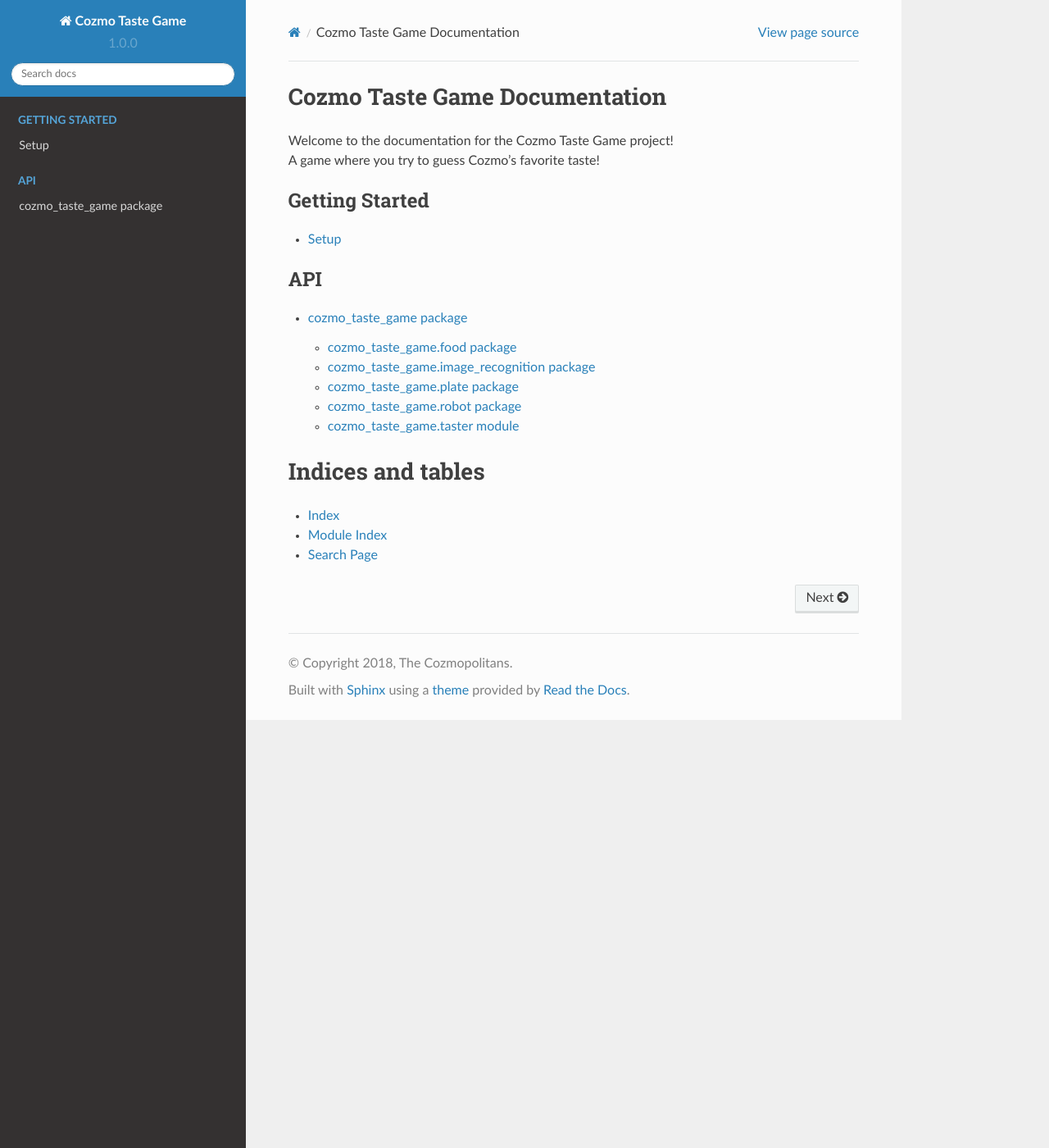
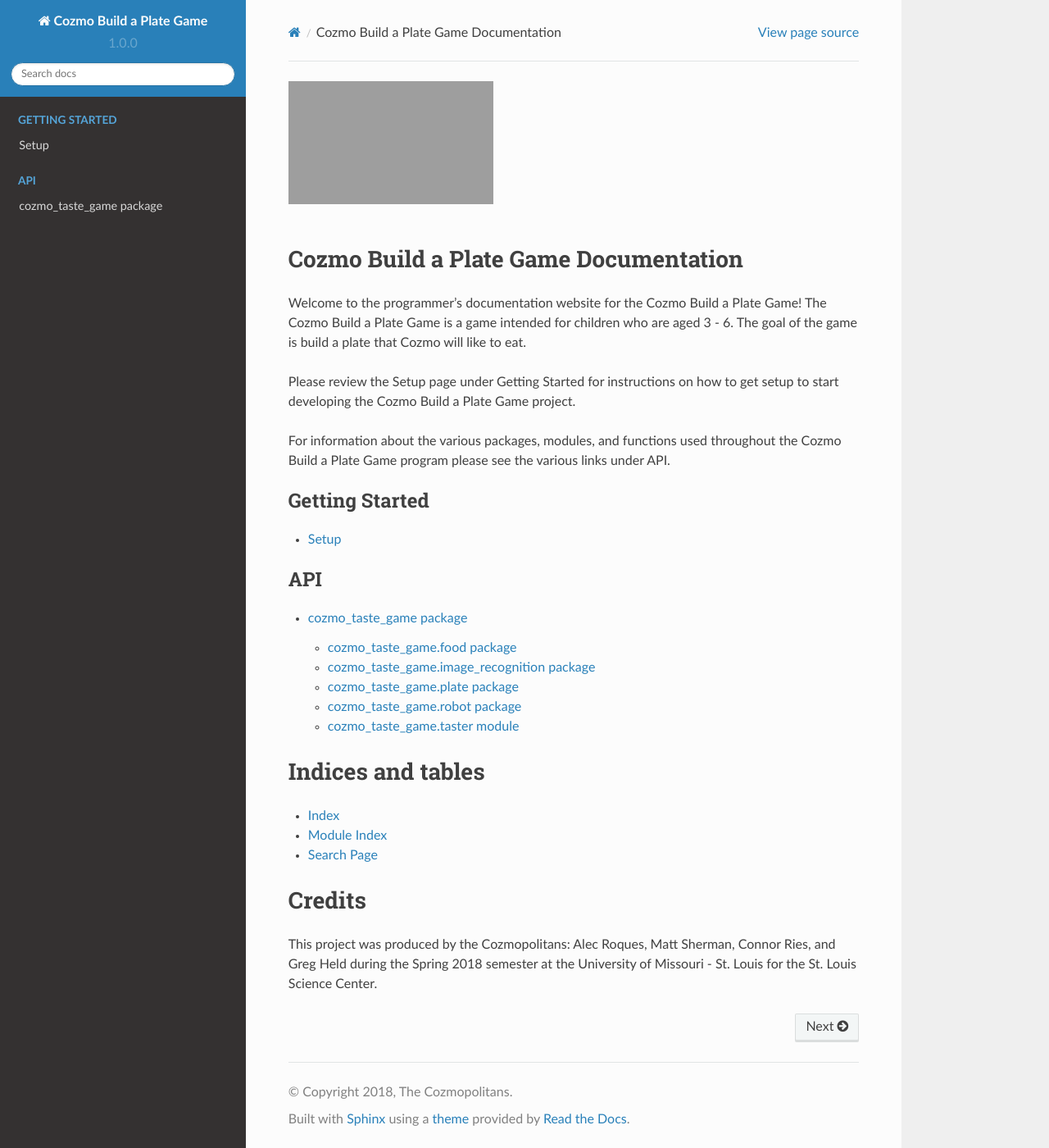
Before and after one commit to thejamiewyatt/CookingWithCozmo, a Sphinx documentation site: the page built from docs/index.rst, in a window 1280 px wide and 1400 px high. Shown: the whole window at 82% size. Built offline with Sphinx 7.4.7 and the Read the Docs theme 2.0.0, drawn with Linux system fonts in a browser that asks for light colours; grey boxes are pictures that could not be loaded.

Commit message:
Add more detail to programmer's documenatation

```diff
--- a/docs/conf.py
+++ b/docs/conf.py
@@ -51,7 +51,7 @@ source_suffix = '.rst'
 master_doc = 'index'
 
 # General information about the project.
-project = 'Cozmo Taste Game'
+project = 'Cozmo Build a Plate Game'
 copyright = '2018, The Cozmopolitans'
 author = 'The Cozmopolitans'
 
@@ -257,7 +257,7 @@ latex_documents = [
 # One entry per manual page. List of tuples
 # (source start file, name, description, authors, manual section).
 man_pages = [
-    (master_doc, 'cozmotastegame', 'Cozmo Taste Game Documentation',
+    (master_doc, 'cozmobuildaplategame', 'Cozmo Build a Plate Game Documentation',
      [author], 1)
 ]
 
@@ -271,8 +271,8 @@ man_pages = [
 # (source start file, target name, title, author,
 #  dir menu entry, description, category)
 texinfo_documents = [
-    (master_doc, 'CozmoTasteGame', 'Cozmo Taste Game Documentation',
-     author, 'CozmoTasteGame', 'One line description of project.',
+    (master_doc, 'CozmoBuildAPlateGame', 'Cozmo Build a Plate Game Documentation',
+     author, 'CozmoBuildAPlateGame', 'One line description of project.',
      'Miscellaneous'),
 ]
 
@@ -290,4 +290,7 @@ texinfo_documents = [
 
 
 # Example configuration for intersphinx: refer to the Python standard library.
-intersphinx_mapping = {'https://docs.python.org/': None}
+intersphinx_mapping = {
+    'python': ('https://docs.python.org/', None),
+    'cozmo': ('http://cozmosdk.anki.com/docs/', None)
+}
--- a/docs/index.rst
+++ b/docs/index.rst
@@ -1,4 +1,4 @@
-.. Cozmo Taste Game documentation master file, created by
+.. Cozmo Build a Plate Game documentation master file, created by
    sphinx-quickstart on Sun Apr  1 14:27:34 2018.
    You can adapt this file completely to your liking, but it should at least
    contain the root `toctree` directive.
@@ -7,11 +7,25 @@
 
    <br />
 
-Cozmo Taste Game Documentation
-==============================
+.. image:: _static/food_plate.jpg
+   :height: 150px
+   :width: 250px
+   :alt: an image of a plate of food
 
-Welcome to the documentation for the Cozmo Taste Game project! |br|
-A game where you try to guess Cozmo's favorite taste!
+|br|
+
+Cozmo Build a Plate Game Documentation
+======================================
+
+Welcome to the programmer's documentation website for the Cozmo Build a Plate Game!
+The Cozmo Build a Plate Game is a game intended for children who are aged 3 - 6. The goal
+of the game is build a plate that Cozmo will like to eat.
+
+Please review the Setup page under Getting Started for instructions on how to get
+setup to start developing the Cozmo Build a Plate Game project.
+
+For information about the various packages, modules, and functions used throughout the Cozmo
+Build a Plate Game program please see the various links under API.
 
 .. toctree::
    :caption: Getting Started
@@ -31,3 +45,9 @@ Indices and tables
 * :ref:`genindex`
 * :ref:`modindex`
 * :ref:`search`
+
+Credits
+=======
+This project was produced by the Cozmopolitans: Alec Roques, Matt Sherman, Connor Ries,
+and Greg Held during the Spring 2018 semester at the University of
+Missouri - St. Louis for the St. Louis Science Center.
```
Also changed, not shown: 1 other file.
